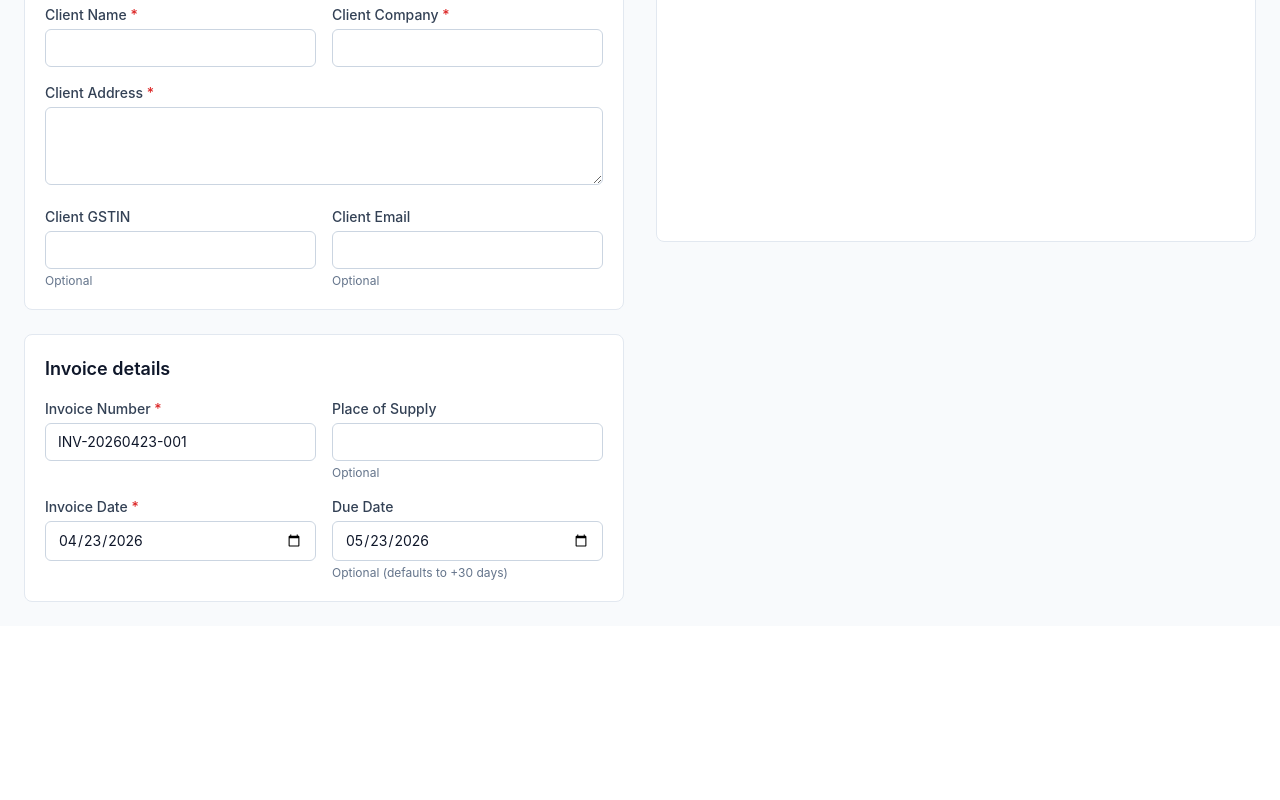
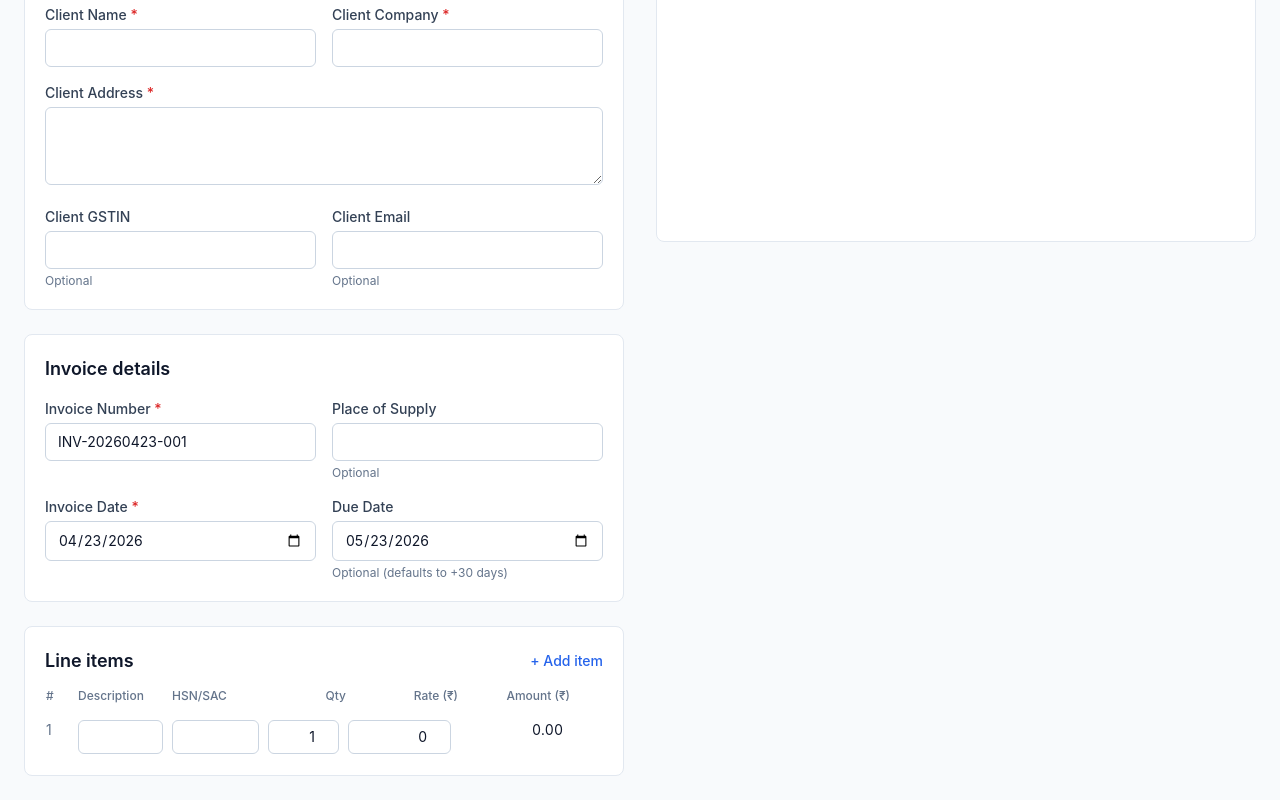
Before and after one commit to pratik23rj/invoice-generator, a Next.js app: page / in a window 1280 px wide. Shown: the part 534-1334 px from the top of the page. Before the commit the page ends 1160 px from the top, so only its background shows below. Built offline with nearby package versions, Linux system fonts and the light colour scheme.

Commit message:
feat: add LineItemsTable with useFieldArray + derived amount column

```diff
--- a/components/InvoicePage.tsx
+++ b/components/InvoicePage.tsx
@@ -8,6 +8,7 @@ import { buildInitialDefaults, buildFreshDefaults } from "@/lib/defaults";
 import { SenderSection } from "./form/SenderSection";
 import { ClientSection } from "./form/ClientSection";
 import { MetaSection } from "./form/MetaSection";
+import { LineItemsTable } from "./form/LineItemsTable";
 
 export function InvoicePage() {
   const [mounted, setMounted] = useState(false);
@@ -38,6 +39,7 @@ export function InvoicePage() {
             <SenderSection />
             <ClientSection />
             <MetaSection />
+            <LineItemsTable />
           </section>
           <aside aria-label="PDF preview" className="lg:sticky lg:top-6 lg:h-[calc(100vh-3rem)]">
             <div className="bg-white border border-slate-200 rounded-lg h-full flex items-center justify-center text-slate-400">
--- /dev/null
+++ b/components/form/LineItemsTable.tsx
@@ -0,0 +1,126 @@
+"use client";
+
+import { useFieldArray, useFormContext, useWatch } from "react-hook-form";
+import type { Invoice } from "@/lib/schema";
+import { newLineItemId } from "@/lib/defaults";
+import { lineAmount } from "@/lib/calculations";
+import { formatIndianNumber } from "@/lib/indianNumber";
+
+const cellInput =
+  "w-full rounded-md border border-slate-300 px-2 py-1.5 text-sm focus:outline-none focus:ring-2 focus:ring-blue-600";
+
+export function LineItemsTable() {
+  const { control, register, formState } = useFormContext<Invoice>();
+  const { fields, append, remove } = useFieldArray({ control, name: "lineItems" });
+  const liveItems = useWatch({ control, name: "lineItems" });
+
+  return (
+    <section className="bg-white rounded-lg border border-slate-200 p-5 space-y-3">
+      <div className="flex items-center justify-between">
+        <h2 className="text-lg font-semibold">Line items</h2>
+        <button
+          type="button"
+          onClick={() =>
+            append({ id: newLineItemId(), description: "", hsnSac: undefined, quantity: 1, rate: 0 })
+          }
+          className="text-sm font-medium text-blue-600 hover:text-blue-700"
+        >
+          + Add item
+        </button>
+      </div>
+
+      <div className="overflow-x-auto">
+        <table className="w-full text-sm">
+          <thead className="text-xs text-slate-500">
+            <tr>
+              <th className="text-left font-medium pb-2 w-8">#</th>
+              <th className="text-left font-medium pb-2">Description</th>
+              <th className="text-left font-medium pb-2 w-24">HSN/SAC</th>
+              <th className="text-right font-medium pb-2 w-20">Qty</th>
+              <th className="text-right font-medium pb-2 w-28">Rate (₹)</th>
+              <th className="text-right font-medium pb-2 w-28">Amount (₹)</th>
+              <th className="w-8" />
+            </tr>
+          </thead>
+          <tbody>
+            {fields.map((field, index) => {
+              const row = liveItems?.[index];
+              const amount =
+                row && typeof row.quantity === "number" && typeof row.rate === "number"
+                  ? lineAmount(row)
+                  : 0;
+              const err = formState.errors.lineItems?.[index];
+              return (
+                <tr key={field.id} className="align-top">
+                  <td className="pt-2 pr-2 text-slate-500">{index + 1}</td>
+                  <td className="pt-2 pr-2">
+                    <input
+                      className={cellInput}
+                      maxLength={200}
+                      aria-invalid={Boolean(err?.description)}
+                      {...register(`lineItems.${index}.description`)}
+                    />
+                    {err?.description ? (
+                      <p className="text-xs text-red-600 mt-1">{err.description.message}</p>
+                    ) : null}
+                  </td>
+                  <td className="pt-2 pr-2">
+                    <input
+                      className={cellInput}
+                      maxLength={10}
+                      {...register(`lineItems.${index}.hsnSac`)}
+                    />
+                  </td>
+                  <td className="pt-2 pr-2">
+                    <input
+                      className={`${cellInput} text-right`}
+                      type="number"
+                      inputMode="decimal"
+                      step="0.01"
+                      min="0.01"
+                      max="999999"
+                      {...register(`lineItems.${index}.quantity`, { valueAsNumber: true })}
+                    />
+                    {err?.quantity ? (
+                      <p className="text-xs text-red-600 mt-1">{err.quantity.message}</p>
+                    ) : null}
+                  </td>
+                  <td className="pt-2 pr-2">
+                    <input
+                      className={`${cellInput} text-right`}
+                      type="number"
+                      inputMode="decimal"
+                      step="0.01"
+                      min="0"
+                      {...register(`lineItems.${index}.rate`, { valueAsNumber: true })}
+                    />
+                    {err?.rate ? (
+                      <p className="text-xs text-red-600 mt-1">{err.rate.message}</p>
+                    ) : null}
+                  </td>
+                  <td className="pt-2 pr-2 text-right tabular-nums">{formatIndianNumber(amount)}</td>
+                  <td className="pt-2 text-right">
+                    {fields.length > 1 ? (
+                      <button
+                        type="button"
+                        onClick={() => remove(index)}
+                        aria-label={`Remove line ${index + 1}`}
+                        className="text-slate-400 hover:text-red-600"
+                      >
+                        ×
+                      </button>
+                    ) : null}
+                  </td>
+                </tr>
+              );
+            })}
+          </tbody>
+        </table>
+      </div>
+
+      {formState.errors.lineItems?.message ? (
+        <p className="text-xs text-red-600">{String(formState.errors.lineItems.message)}</p>
+      ) : null}
+    </section>
+  );
+}
```
